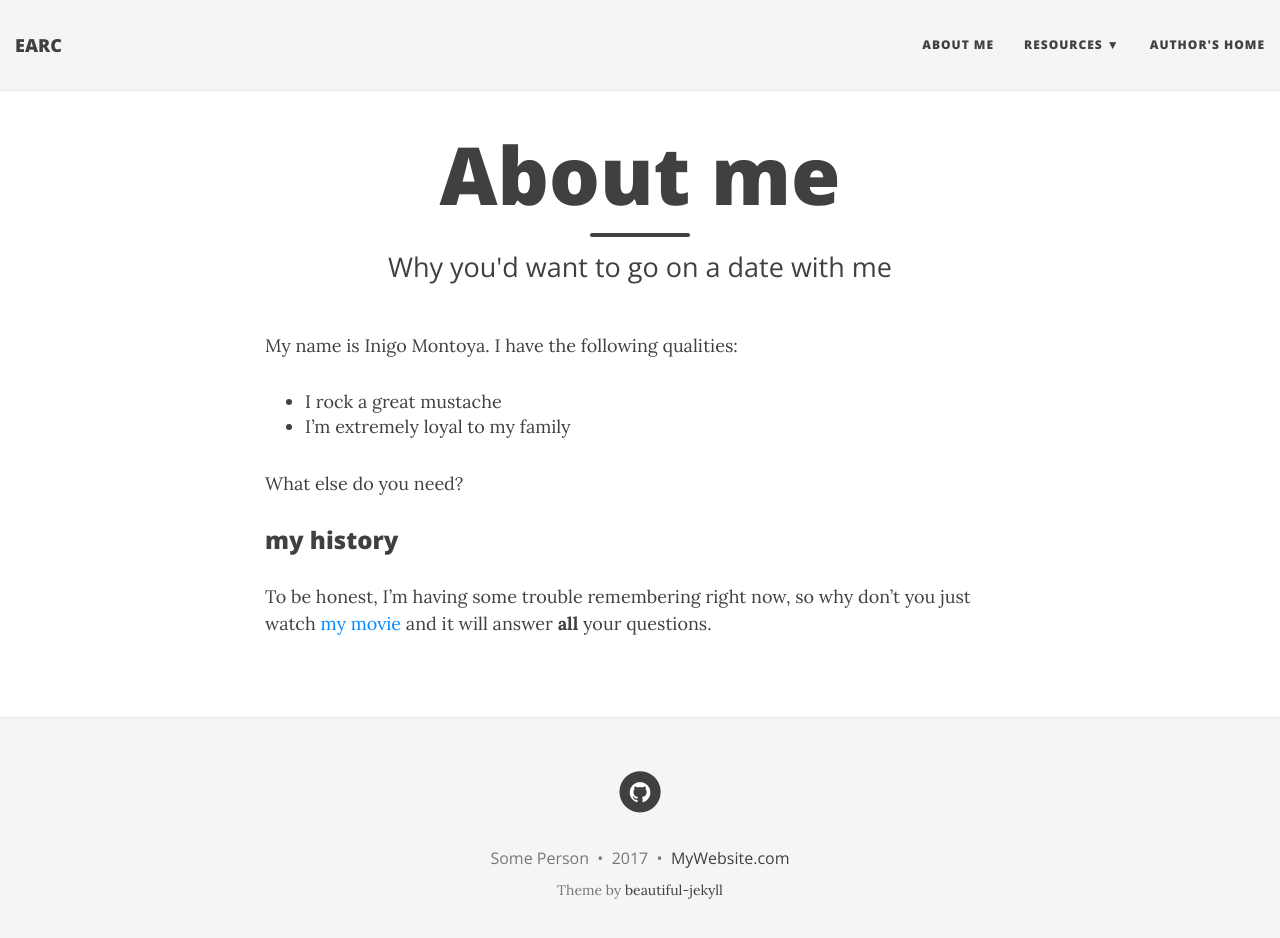
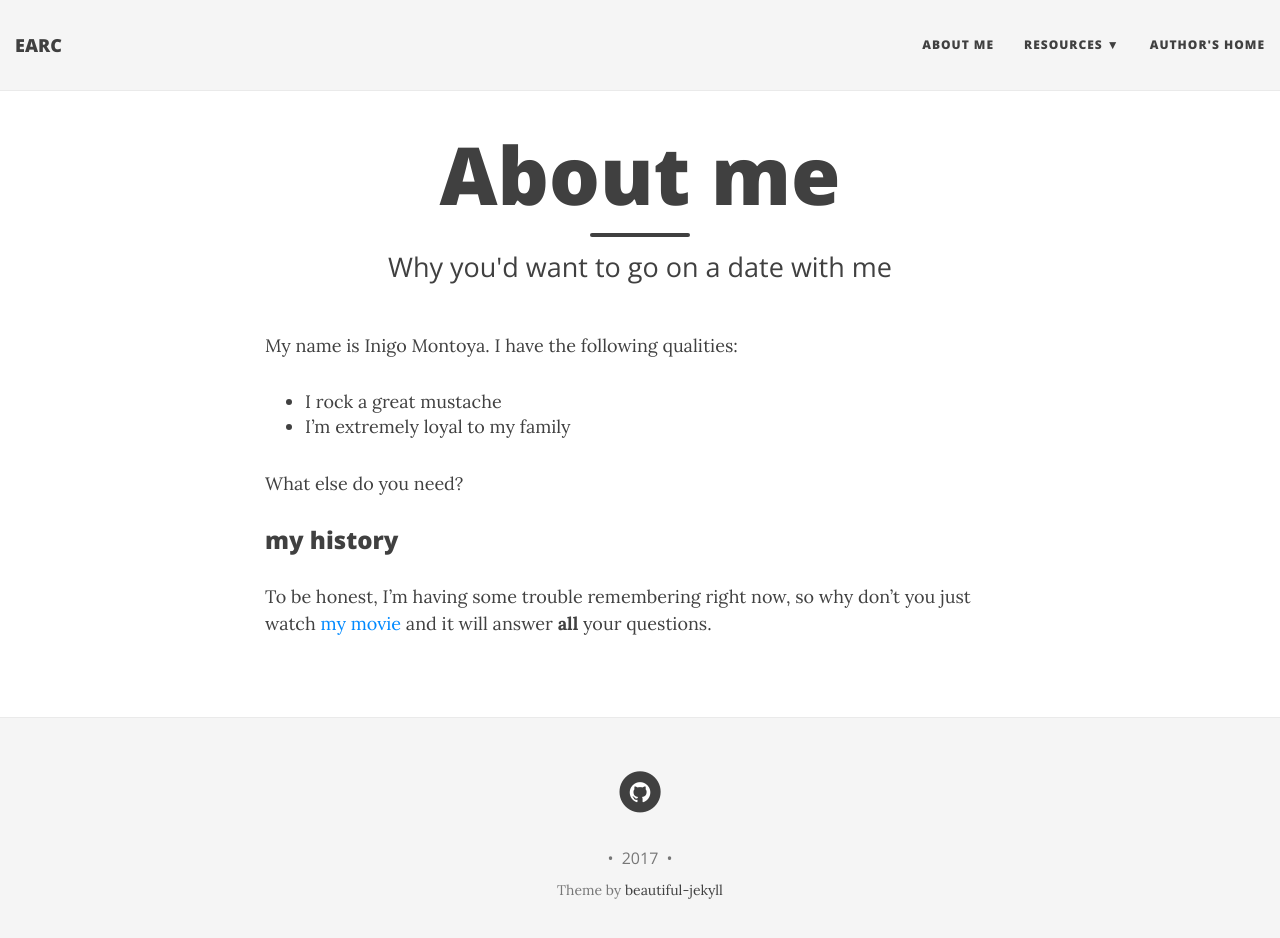
Before and after one commit to maluta/EARC, a Jekyll site: the page built from aboutme.md, in a window 1280 px wide and 951 px high. Shown: the top 938 px of the window. Built offline with Jekyll 4.4.1, drawn with Linux system fonts in a browser that asks for light colours; nearby versions of some CDN libraries.

Commit message:
remove footer
Signed-off-by: Tiago Maluta <tiago.maluta@gmail.com>

```diff
--- a/_config.yml
+++ b/_config.yml
@@ -39,7 +39,7 @@
 # Change all these values or delete the ones you don't want.
 # Important: you must keep the "name" parameter, everything else you can remove
 author:
-  name: Some Person
+  name: ""
   email: "youremail@domain.com"
   facebook: yourname
   github: maluta
@@ -82,7 +82,7 @@
 
 # How to display the link to the website in the footer
 # Remove this if you don't want a link in the footer
-url-pretty: "MyWebsite.com"  # eg. "deanattali.com/beautiful-jekyll"
+url-pretty: ""
 
 # --- Misc --- #
 # Fill in your Disqus shortname (NOT the userid) if you want to support Disqus comments
```
